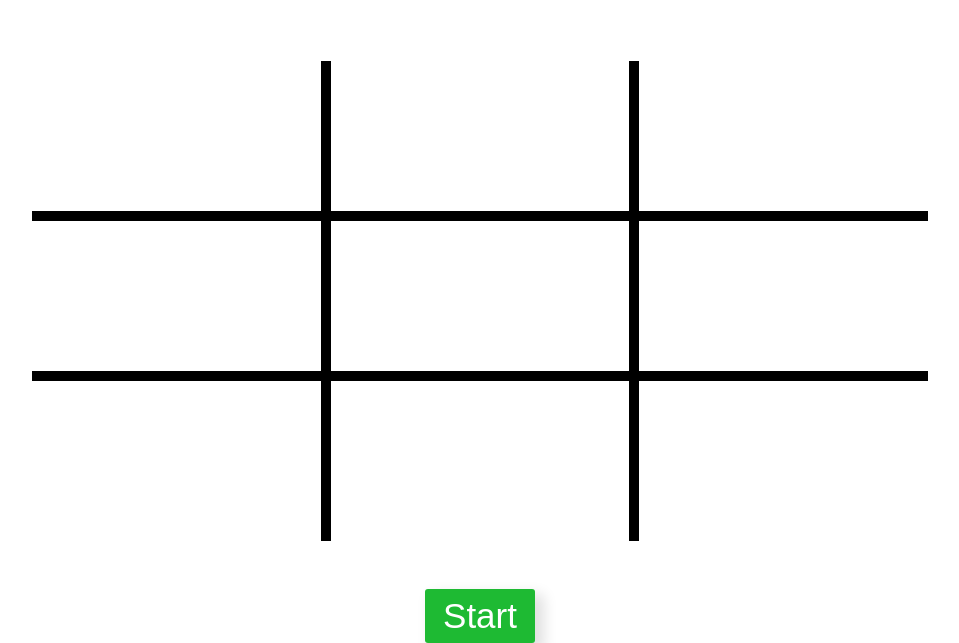
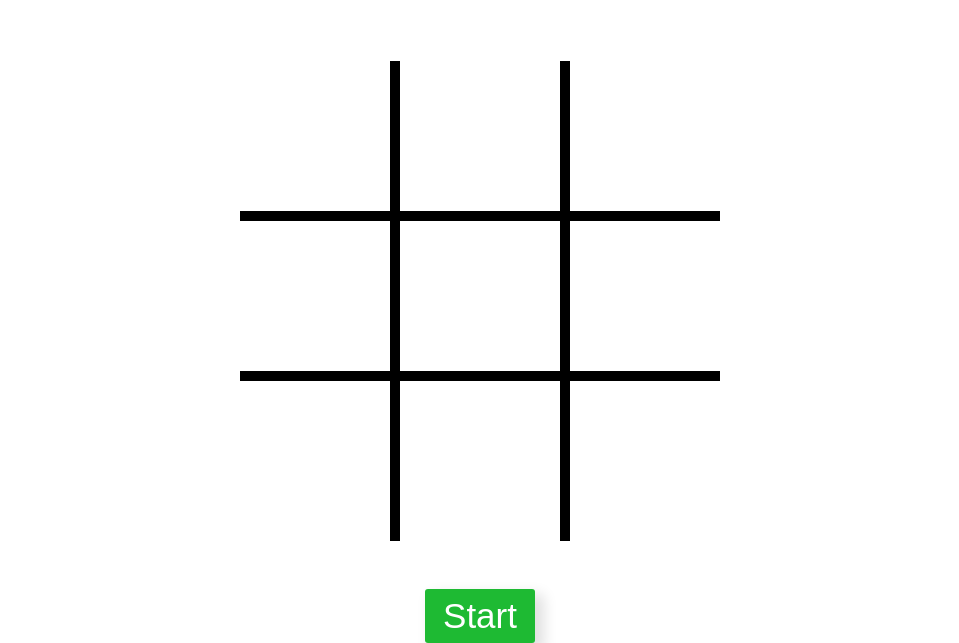
Before and after one commit to Resdayn/tictactoe, a plain HTML site: page index.html in a window 1280 px wide. Shown: the part 177-820 px from the top of the page, without its empty margins (160-1119 px from the left). Drawn offline with Linux system fonts and the light colour scheme; a web font is replaced by a local one.

Commit message:
Board scale corrected

```diff
--- a/Styles/style.css
+++ b/Styles/style.css
@@ -70,7 +70,7 @@ header h1 {
 	display: grid;
 	margin-left: auto;
 	margin-right: auto;
-	width: 70%;
+	width: 60vh;
 	height: 60vh;
 	grid-template-columns: 1fr 1fr 1fr;
 	grid-template-rows: 1fr 1fr 1fr;
```
